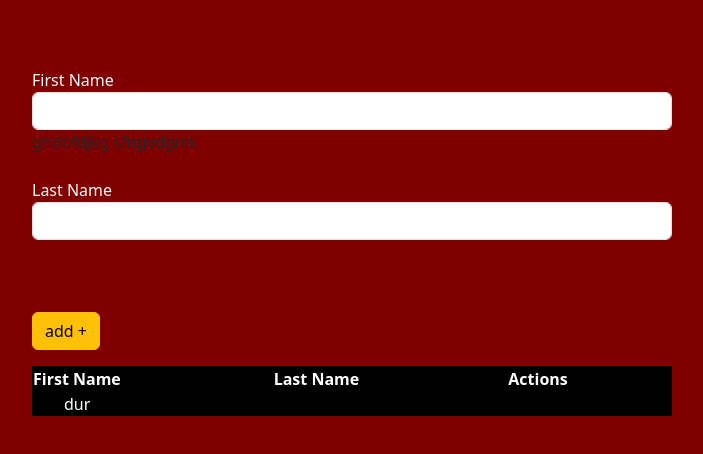
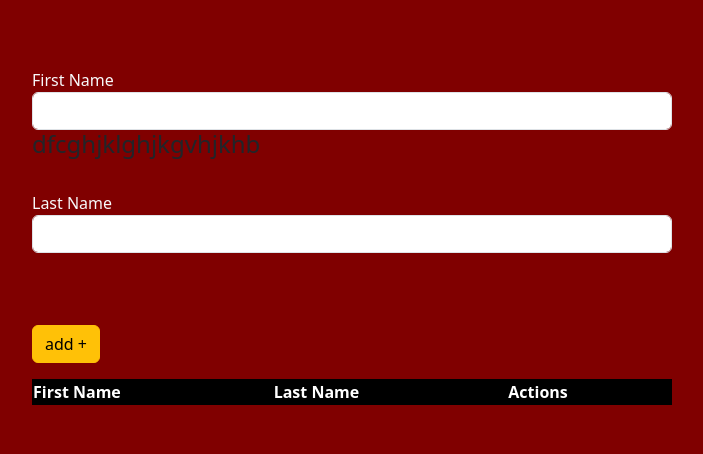
Before and after one commit to ZamirZhiianbekov/githubb, a plain HTML site: page index.html in a window 1280 px wide. Shown: the part 66-520 px from the top of the page, without its empty margins (288-991 px from the left). Drawn offline with nearby package versions, Linux system fonts and the light colour scheme.

Commit message:
add look

```diff
--- a/index.html
+++ b/index.html
@@ -23,8 +23,7 @@
             <label class="text-light mt-4" for="first-name">First Name</label>
             <input type="text" id="first-name" class="form-control">
         </div>
-ghdbfdjkg
-        sfngvdgmk
+<h4>dfcghjklghjkgvhjkhb</h4>
         <div class="form-group">
             <div class="form-book">
                 <label class="text-light mt-4" for="last-name">Last Name</label>
@@ -44,7 +43,7 @@ ghdbfdjkg
 
     </table>
     <ul class="list text-white justify-content-between  bg-black">
-dur
+
     </ul>
 </div>
 
```
